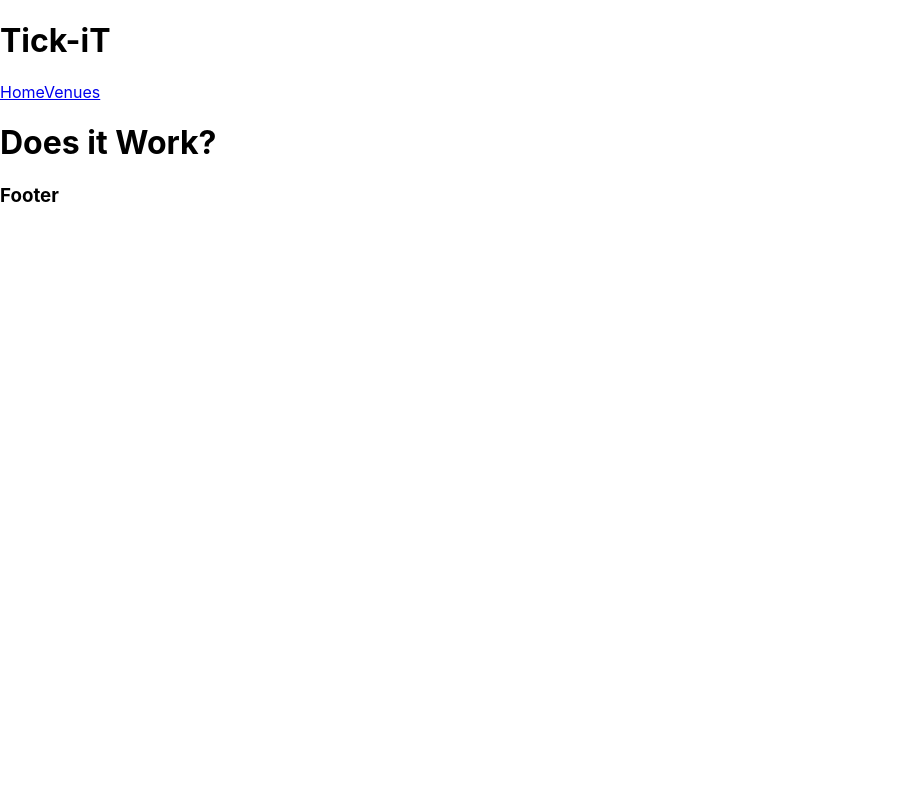
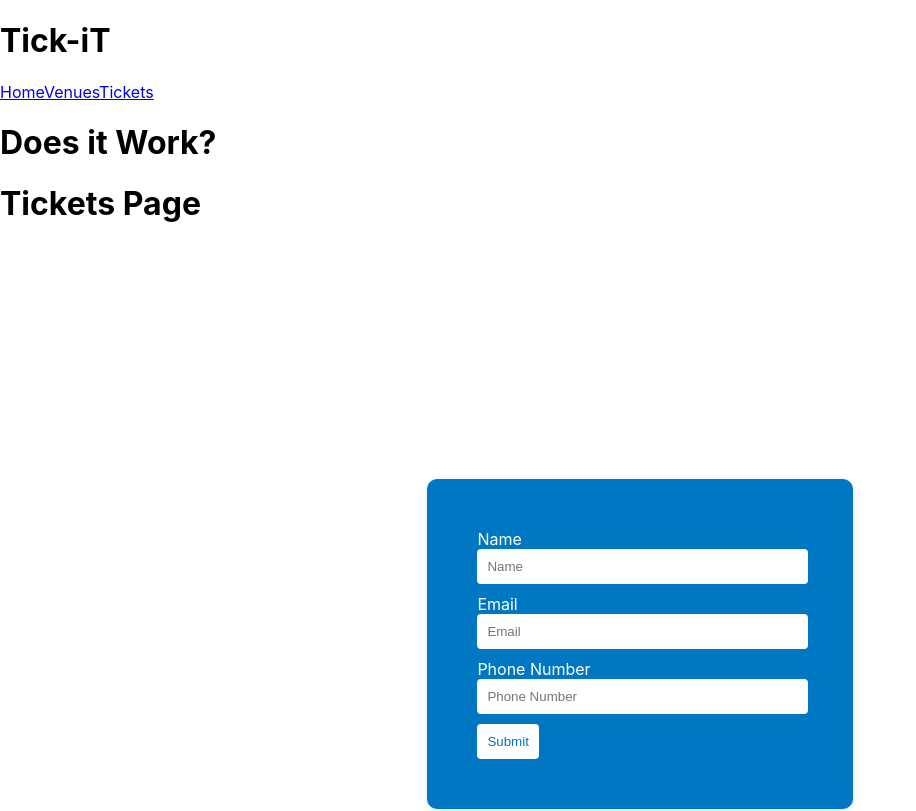
Before and after one commit to austinih/tickit_app_frontend, a React (Create React App) app in the folder tickit/: page /tickets in a window 1280 px wide. Shown: the top 811 px of the page, without its empty margins (0-916 px from the left). Built offline with nearby package versions, Linux system fonts and the light colour scheme.

Commit message:
forms working

```diff
--- a/tickit/src/App.js
+++ b/tickit/src/App.js
@@ -23,7 +23,8 @@ function App() {
             <Route path="/" element={<Main />} />
             <Route path="/venues" element={<Venues />} />
             <Route path="/venues/:venueId" element={<VenueDetails />} />
-            <Route path="/tickets/:eventId" element={<Tickets />} />
+            <Route path="/tickets/" element={<Tickets />} />
+            {/* Add back :eventId after testing^ */}
             <Route path="/confirmation/:ticketId" element={<Confirmation />} />
 
 
--- a/tickit/src/components/Nav.jsx
+++ b/tickit/src/components/Nav.jsx
@@ -9,6 +9,7 @@ export default function Nav() {
            <Link to="/venues">
                 Venues
            </Link>
+           <Link to="/tickets">Tickets</Link>
         </div>
 
     )
--- a/tickit/src/components/Tickets.jsx
+++ b/tickit/src/components/Tickets.jsx
@@ -1,3 +1,91 @@
+import { useState, useContext } from 'react'
+import { useNavigate } from 'react-router-dom'
+import axios from "axios";
+import '../styles/tickets.css'
+
 export default function Tickets() {
-    return
+
+    let navigate = useNavigate()
+
+    const [formValues, setFormValues] = useState({name: '', email: '', phone_number: ''})
+
+    const handleChange = (e) => {
+        setFormValues({...formValues, [e.target.name]: e.target.value})
+    }
+
+    // const handleSubmit = async (e) => {
+    //     e.preventDefault()
+    //     try {
+    //         const response = await axios.post("API Endpoint here", formValues)
+    //         const data = response.data
+    //         setFormValues(data)
+    //         setFormValues({name: '', email: '', phone_number: ''})
+    //     } catch(error) {
+
+    //     }
+    // }
+
+
+    const handleSubmit = (e) => {
+        e.preventDefault();
+        setFormValues(formValues);
+        setFormValues({ name: '', email: '', phone_number: '' });
+      }
+
+
+
+
+
+
+    return(
+        <div>
+           <h1>Tickets Page</h1>
+           <div className="form-container">
+  <div className="card">
+    <form className="form" onSubmit={handleSubmit}>
+      <div className="input-wrapper">
+        <label className="label" htmlFor="username">Name</label>
+        <input
+          className='input-field'
+          onChange={handleChange}
+          name="name"
+          type="username"
+          placeholder="Name"
+          value={formValues.name}
+          required
+        />
+      </div>
+      <div className="input-wrapper">
+        <label className='label' htmlFor="email">Email</label>
+        <input
+          className='input-field'
+          onChange={handleChange}
+          type="email"
+          name="email"
+          placeholder='Email'
+          value={formValues.email}
+          required
+        />
+      </div>
+      <div className="input-wrapper">
+        <label className='label' htmlFor="phone_number">Phone Number</label>
+        <input
+          className='input-field'
+          onChange={handleChange}
+          type="phone_number"
+          name="phone_number"
+          placeholder='Phone Number'
+          value={formValues.phone_number}
+          required
+        />
+      </div>
+      <button className='submit-btn' disabled={formValues.username === '' || !formValues.password === '' || formValues.phone_number === ''}>
+        Submit
+      </button>
+    </form>
+  </div>
+</div>
+
+</div>
+)
 }
--- /dev/null
+++ b/tickit/src/styles/tickets.css
@@ -0,0 +1,44 @@
+.form-container {
+  display: flex;
+  justify-content: center;
+  align-items: center;
+  height: 60vh;
+}
+.form-container {
+  display: flex;
+  justify-content: center;
+  align-items: center;
+  height: 100vh;
+}
+
+.card {
+  background-color: #0077c2;
+  border-radius: 10px;
+  padding: 50px;
+  box-shadow: 0px 2px 6px rgba(0, 0, 0, 0.1);
+}
+
+.label {
+  color: #ffffff;
+}
+
+.input-field {
+  border-radius: 4px;
+  border: none;
+  padding: 10px;
+  margin-bottom: 10px;
+  width: 100%;
+  padding-left: 10px;
+}
+
+.submit-btn {
+  background-color: #ffffff;
+  color: #0077c2;
+  border: none;
+  border-radius: 4px;
+  padding: 10px;
+  cursor: pointer;
+}
+.input-wrapper {
+  margin-right: 15px;
+}
```
Also changed, not shown: tickit/src/CSS/venues.css (deleted), tickit/src/styles/confirmation.css (added), tickit/src/styles/footer.css (added), tickit/src/styles/header.css (added), tickit/src/styles/main.css (added), tickit/src/styles/nav.css (added), tickit/src/styles/venue.details.css (added), tickit/src/styles/venues.css (added).
